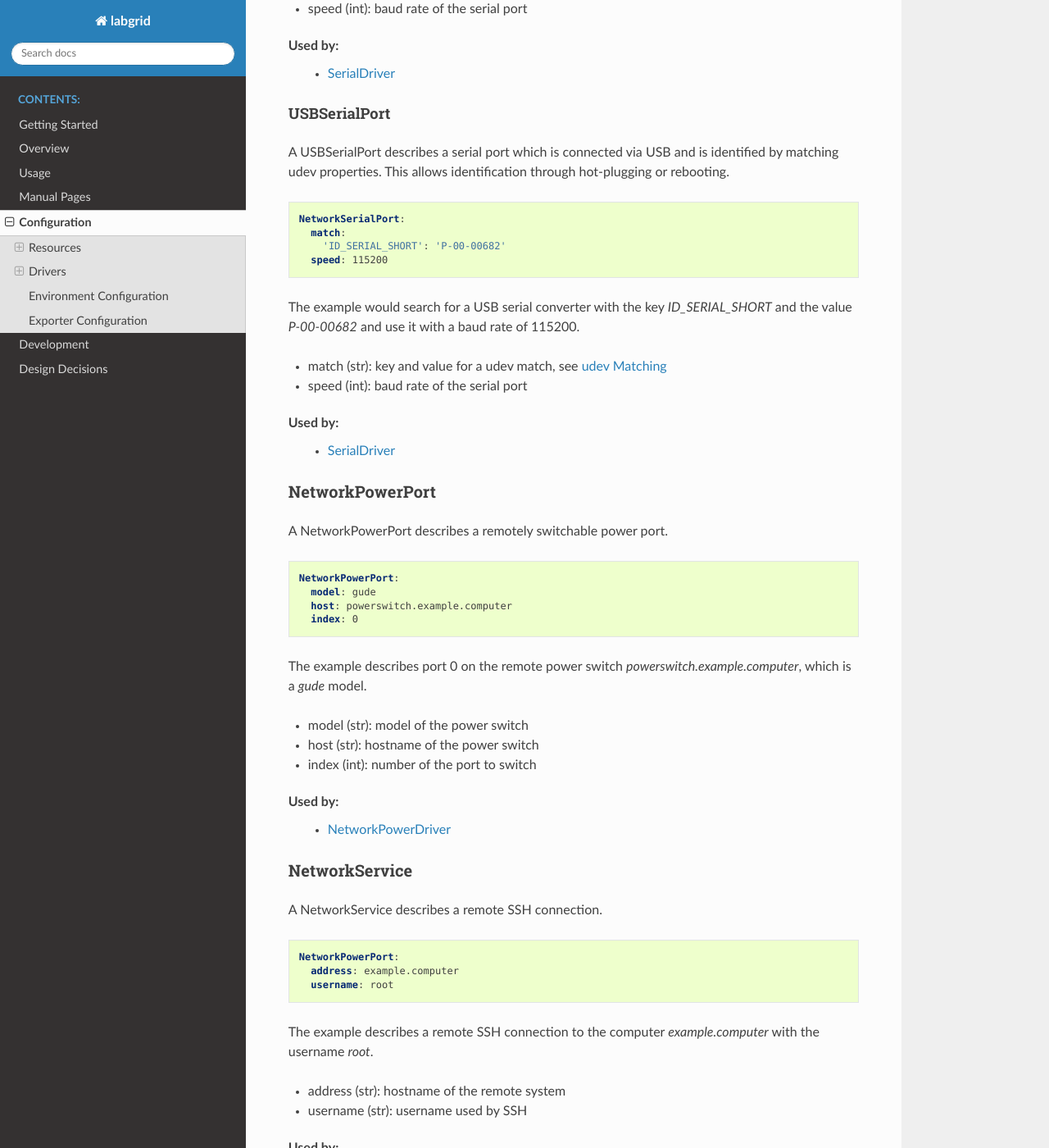
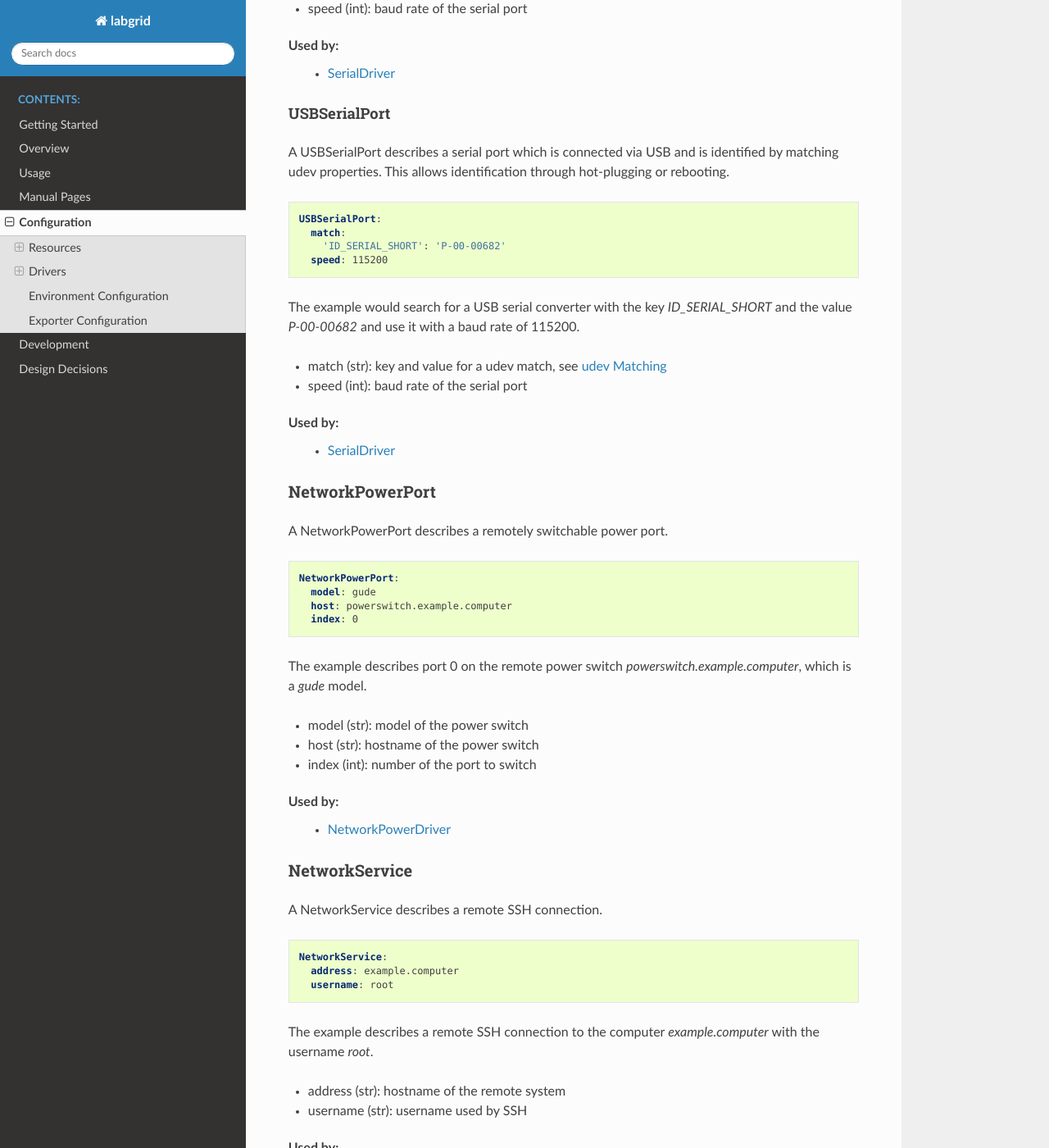
Before and after one commit to labgrid-project/labgrid, a Sphinx documentation site: the page built from doc/configuration.rst, in a window 1280 px wide and 1400 px high, scrolled down 1724 px. Shown: the whole window at 82% size. Built offline with Sphinx 7.4.7 and the Read the Docs theme 2.0.0, drawn with Linux system fonts in a browser that asks for light colours; pages that are not in the unit, such as notebooks, are missing from menus; some of the changed lines change nothing that is shown.

Commit message:
doc/configuration.rst: fix copy and paste in examples
Signed-off-by: Enrico Jorns <ejo@pengutronix.de>

```diff
--- a/doc/configuration.rst
+++ b/doc/configuration.rst
@@ -71,7 +71,7 @@ This allows identification through hot-plugging or rebooting.
 
 .. code-block:: yaml
 
-   NetworkSerialPort:
+   USBSerialPort:
      match:
        'ID_SERIAL_SHORT': 'P-00-00682'
      speed: 115200
@@ -113,7 +113,7 @@ A NetworkService describes a remote SSH connection.
 
 .. code-block:: yaml
 
-   NetworkPowerPort:
+   NetworkService:
      address: example.computer
      username: root
 
```
